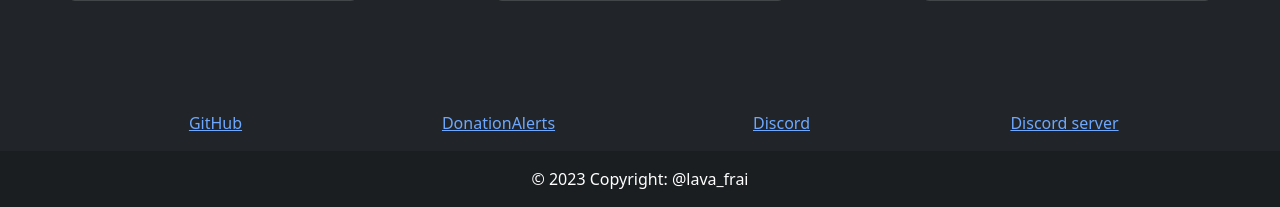
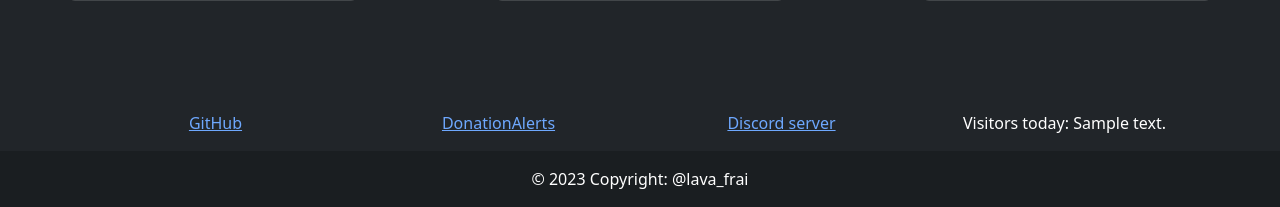
Before and after one commit to lavaFrai/RuinaCounter, a Flask app: template templates/index.html in a window 1280 px wide. Shown: the part 593-800 px from the top of the page. Run offline with Flask 3, Linux system fonts and the light colour scheme; the template is opened without the code that fills it: most values are stand-ins (such as "Sample title", 1, 10 or a date in 2020).

Commit message:
A bit of stats

```diff
--- a/main.py
+++ b/main.py
@@ -7,20 +7,19 @@ from datetime import datetime, timedelta
 import cachetools.func
 from threading import Thread
 
-import requests
 from flask import Flask, render_template, send_from_directory
 
-import google_auth_oauthlib.flow
 import googleapiclient.discovery
 import googleapiclient.errors
 from google.oauth2.credentials import Credentials
 from google.auth.transport.requests import Request
 from google_auth_oauthlib.flow import InstalledAppFlow
-from googleapiclient.discovery import build
-from googleapiclient.errors import HttpError
-from googleapiclient.http import MediaFileUpload
 
 app = Flask(__name__)
+
+global visitors, last_visitor
+visitors = 0
+last_visitor = 0
 
 
 def is_online():
@@ -119,6 +118,13 @@ def get_data():
 @app.route('/index.htm')
 @app.route('/')
 def hello():
+    global visitors, last_visitor
+
+    if datetime.fromtimestamp(last_visitor).day != datetime.now().day:
+        visitors = 0
+    visitors += 1
+    last_visitor = datetime.now().timestamp()
+
     data = get_data()
     delta = (datetime.now() - datetime.fromtimestamp(data['lastonline']))
 
@@ -126,7 +132,8 @@ def hello():
                            current=delta.days if delta > timedelta(days=1) else delta.seconds // 3600,
                            highscore=data['highscore'],
                            timescale_hours=delta < timedelta(days=1),
-                           online=delta < timedelta(minutes=30))
+                           online=delta < timedelta(minutes=30),
+                           visitors=visitors)
 
 
 @app.route('/<path:path>')
--- a/templates/index.html
+++ b/templates/index.html
@@ -53,10 +53,10 @@
                     <a href="https://www.donationalerts.com/r/lavafrai">DonationAlerts</a>
                     </div>
                     <div class="col-lg-3 col-md-6 mb-4 mb-md-0">
-                    <a href="https://discord.com/users/677933625802489889/">Discord</a>
+                    <a href="https://discord.gg/wQE23SCPfv">Discord server</a>
                     </div>
                     <div class="col-lg-3 col-md-6 mb-4 mb-md-0">
-                    <a href="https://discord.gg/wQE23SCPfv">Discord server</a>
+                    Visitors today: {{ visitors }}
                     </div>
                 </div>
             </div>
```
